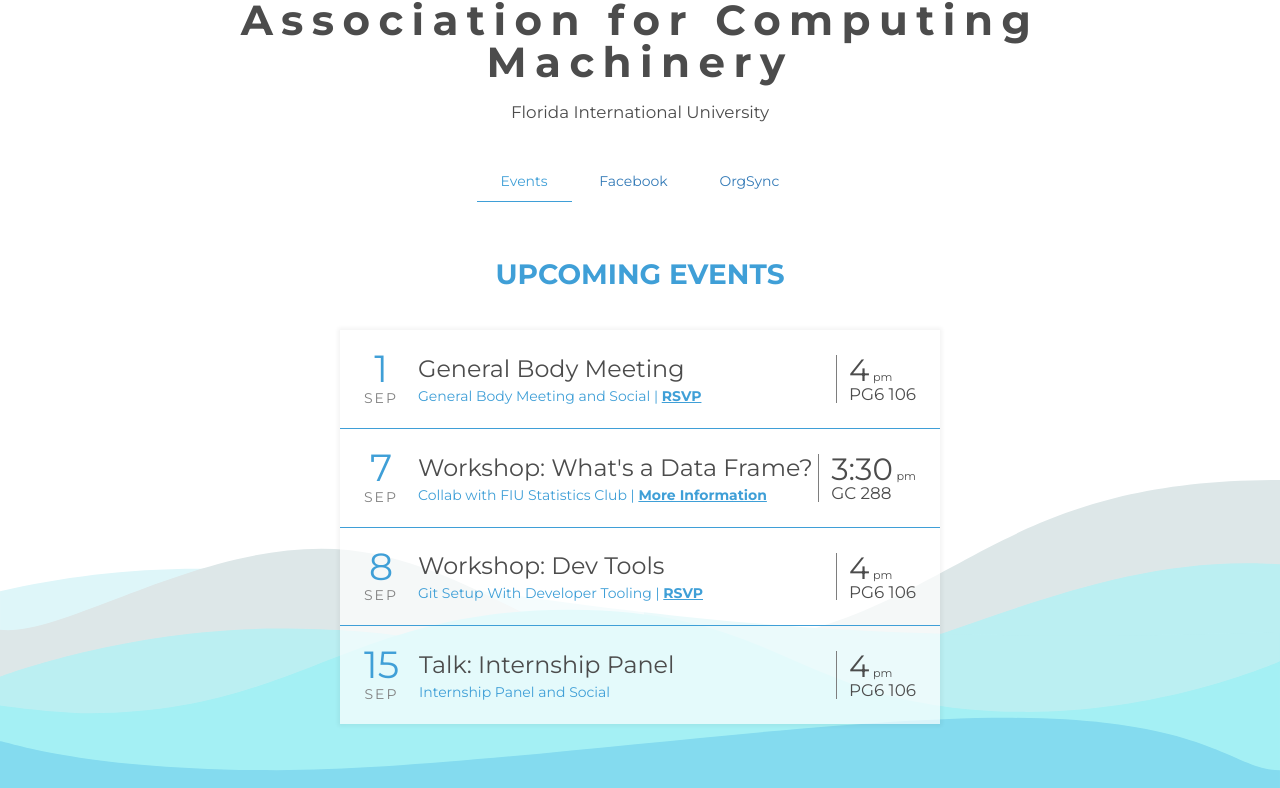
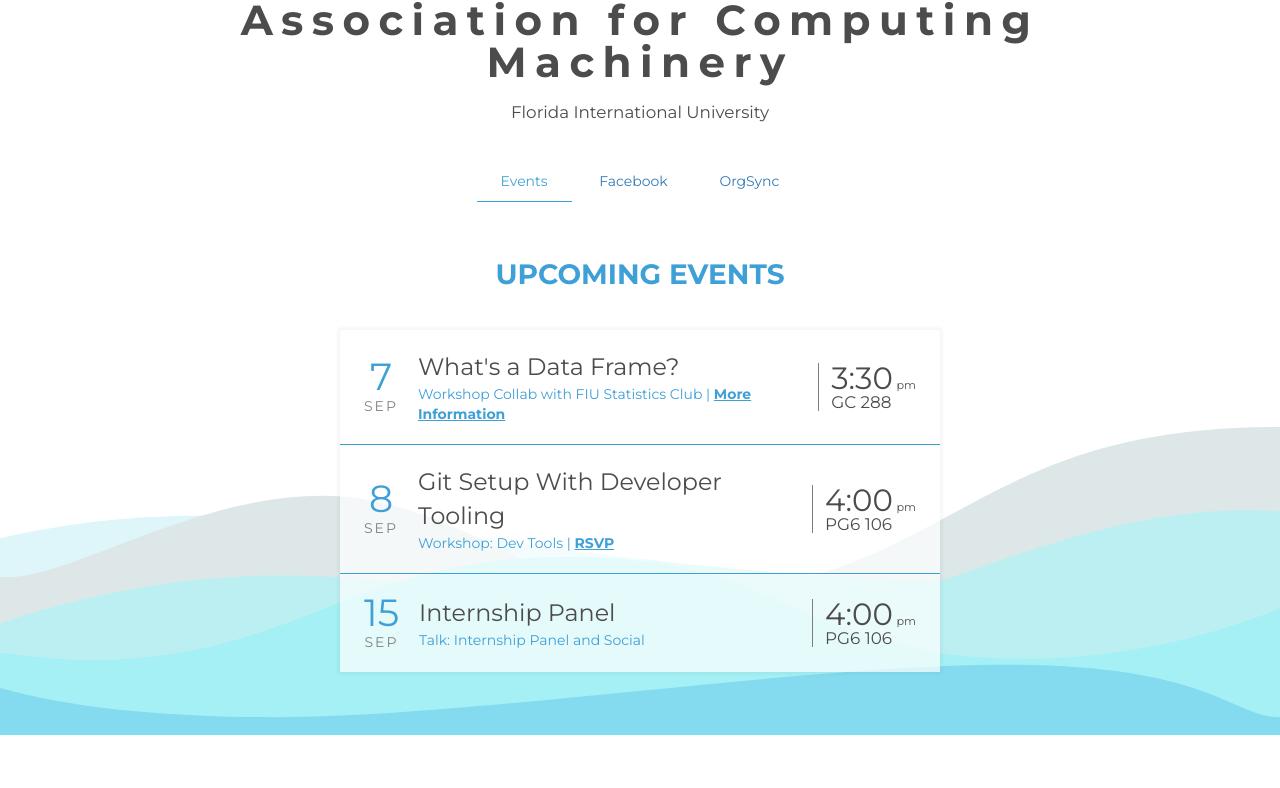
Before and after one commit to fiuacm/website, a website: page index.html in a window 1280 px wide. Shown: the part 295-1083 px from the top of the page. After the commit the page ends 1031 px from the top, so only its background shows below. Drawn offline with Linux system fonts and the light colour scheme.

Commit message:
Fix Events

```diff
--- a/index.html
+++ b/index.html
@@ -34,37 +34,15 @@
 
           <div class="event">
             <div class="date">
-              <div class="day">1</div>
-              <div class="month">Sep</div>
-            </div>
-            <div class="body">
-              <div class="title">
-                General Body Meeting
-              </div>
-              <div class="subtitle">
-                General Body Meeting and Social | <a target="_blank" href="https://www.facebook.com/events/1205414732822127/">RSVP</a>
-              </div>
-            </div>
-            <div class="time-location">
-              <div class="datetime">
-                <div class="time">4</div>
-                <div class="period">pm</div>
-              </div>
-              <div class="location">PG6 106</div>
-            </div>
-          </div>
-
-          <div class="event">
-            <div class="date">
               <div class="day">7</div>
               <div class="month">Sep</div>
             </div>
             <div class="body">
               <div class="title">
-                Workshop: What's a Data Frame?
+                What's a Data Frame?
               </div>
               <div class="subtitle">
-                 Collab with FIU Statistics Club | <a target="_blank" href="https://orgsync.com/104666/events/1536527/occurrences/3529224">More Information</a>
+                 Workshop Collab with FIU Statistics Club | <a target="_blank" href="https://orgsync.com/104666/events/1536527/occurrences/3529224">More Information</a>
               </div>
             </div>
             <div class="time-location">
@@ -83,15 +61,15 @@
             </div>
             <div class="body">
               <div class="title">
-                Workshop: Dev Tools
+                Git Setup With Developer Tooling
               </div>
               <div class="subtitle">
-                 Git Setup With Developer Tooling | <a target="_blank" href="https://www.facebook.com/events/186895215066625/">RSVP</a>
+                 Workshop: Dev Tools | <a target="_blank" href="https://www.facebook.com/events/186895215066625/">RSVP</a>
               </div>
             </div>
             <div class="time-location">
               <div class="datetime">
-                <div class="time">4</div>
+                <div class="time">4:00</div>
                 <div class="period">pm</div>
               </div>
               <div class="location">PG6 106</div>
@@ -105,15 +83,15 @@
             </div>
             <div class="body">
               <div class="title">
-                Talk: Internship Panel
+                Internship Panel
               </div>
               <div class="subtitle">
-                Internship Panel and Social
+                Talk: Internship Panel and Social
               </div>
             </div>
             <div class="time-location">
               <div class="datetime">
-                <div class="time">4</div>
+                <div class="time">4:00</div>
                 <div class="period">pm</div>
               </div>
               <div class="location">PG6 106</div>
```
